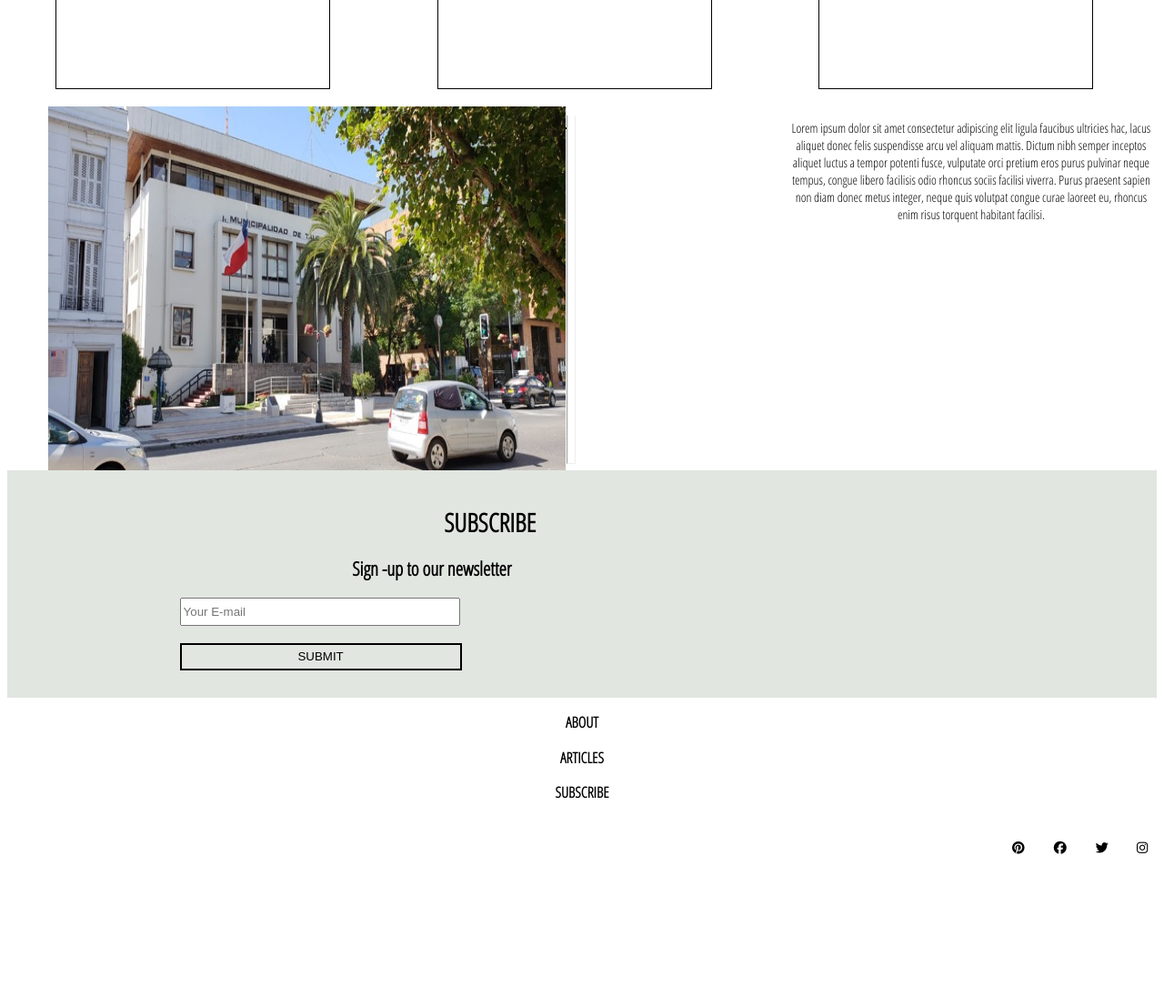
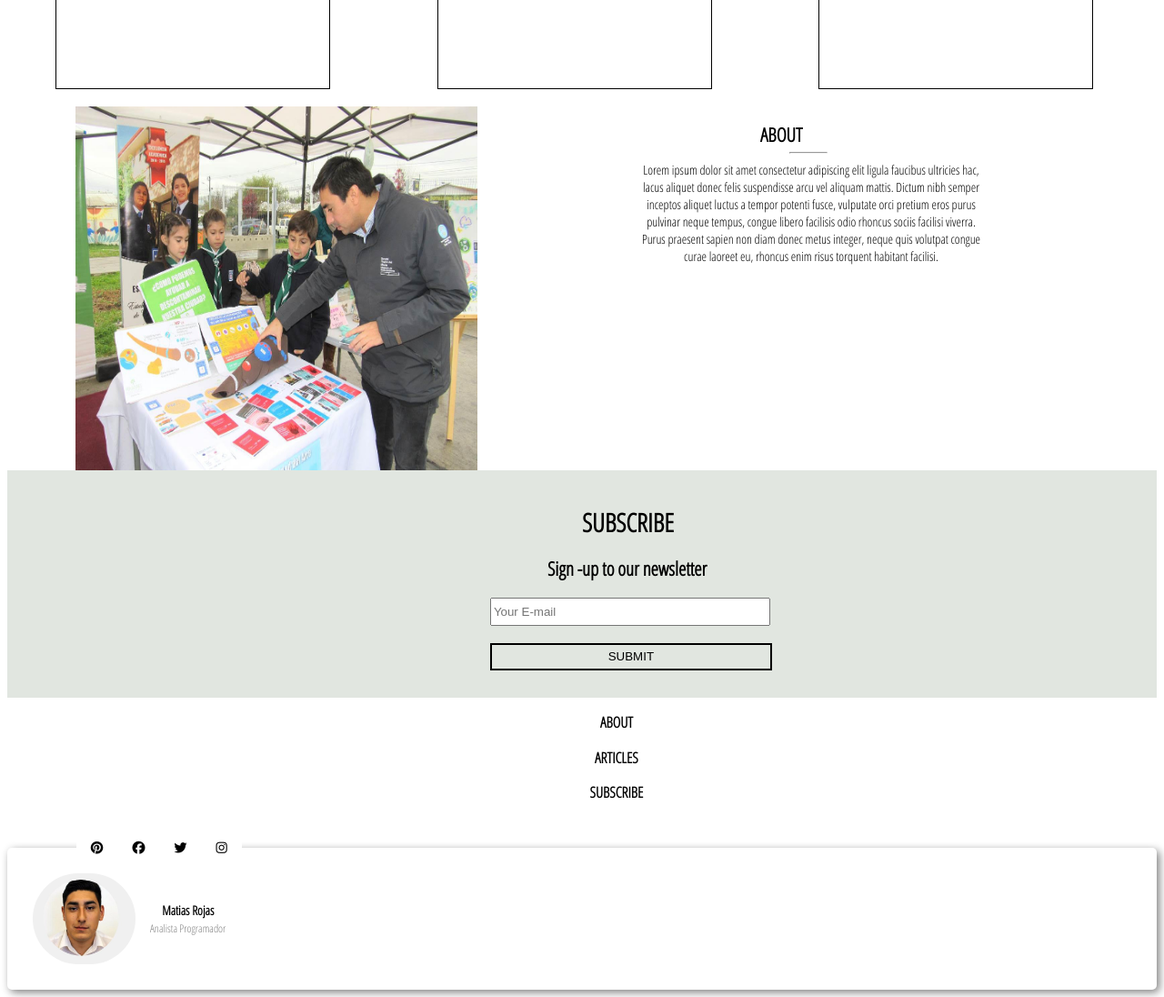
Before and after one commit to MatiasRojasF/Prueba1_matias_rojas, a plain HTML site: page index.html in a window 1280 px wide. Shown: the part 1160-2256 px from the top of the page at 91% size. Before the commit the page ends 2123 px from the top, so only its background shows below. Drawn offline with Linux system fonts and the light colour scheme.

Commit message:
commit final trabajo finalizado

```diff
--- a/index.html
+++ b/index.html
@@ -10,7 +10,7 @@
   <body>
 <div id="caja1">
     <ul>
-      <li style="float:left;"><a href="#">LO</a></li>
+      <li style="float:left;"><a href="#">MUNICIPALIDAD DE TALCA</a></li>
       <li><a href="#" style="border:2px solid black;">SUBSCRIBE</a></li>
       <li><a href="#">ARTICLES</a></li>
     <li ><a href="#">ABOUT</a></li>
@@ -28,7 +28,7 @@
       <div id="br"></div>
 
       <div class="bx-1">
-        <img src="img/foto1.jpeg" alt="">
+        <img src="img/foto1.jpg" alt="">
         <hr id="style_hr">
         <p>
           Lorem ipsum dolor sit amet consectetur adipiscing elit ligula faucibus ultricies hac, lacus aliquet donec felis suspendisse arcu vel aliquam mattis. Dictum nibh semper inceptos aliquet luctus a tempor potenti fusce, vulputate orci pretium eros purus pulvinar neque tempus, congue libero facilisis odio rhoncus sociis facilisi viverra. Purus praesent sapien non diam donec metus integer, neque quis volutpat congue curae laoreet eu, rhoncus enim risus torquent habitant facilisi.
@@ -36,7 +36,7 @@
       </div>
       <div id="br"></div>
       <div class="bx-2">
-        <img src="img/foto1.jpeg" alt="">
+        <img src="img/foto2.jpg" alt="">
         <hr id="style_hr">
         <p>
           Lorem ipsum dolor sit amet consectetur adipiscing elit ligula faucibus ultricies hac, lacus aliquet donec felis suspendisse arcu vel aliquam mattis. Dictum nibh semper inceptos aliquet luctus a tempor potenti fusce, vulputate orci pretium eros purus pulvinar neque tempus, congue libero facilisis odio rhoncus sociis facilisi viverra. Purus praesent sapien non diam donec metus integer, neque quis volutpat congue curae laoreet eu, rhoncus enim risus torquent habitant facilisi.
@@ -44,7 +44,7 @@
       </div>
       <div id="br"></div>
       <div class="bx-3">
-        <img src="img/foto1.jpeg" alt="">
+        <img src="img/foto3.jpg" alt="">
         <hr id="style_hr">
         <p>
           Lorem ipsum dolor sit amet consectetur adipiscing elit ligula faucibus ultricies hac, lacus aliquet donec felis suspendisse arcu vel aliquam mattis. Dictum nibh semper inceptos aliquet luctus a tempor potenti fusce, vulputate orci pretium eros purus pulvinar neque tempus, congue libero facilisis odio rhoncus sociis facilisi viverra. Purus praesent sapien non diam donec metus integer, neque quis volutpat congue curae laoreet eu, rhoncus enim risus torquent habitant facilisi.
@@ -56,7 +56,7 @@
   <div class="caja4">
     <h2 id="titleA">ABOUT</h2>
     <hr id="style_hr">
-    <img src="img/foto1.jpeg">
+    <img src="img/foto4.jpg">
     <div id="br"></div>
 
     <p>
@@ -83,6 +83,16 @@
         <li><a href="#"><i class="fab fa-pinterest"></i></a></li>
     </ul>
     </div>
+    <div class="caja_personal">
+        <div class="contacto">
+            <img src="img/perfil.jpg" >
+            <div class="info">
+                <p>Matias Rojas <br>
+                    <span class="cargo">Analista Programador</span>
+                </p>
+            </div>
+        </div>
+    </div>
     <script src="https://kit.fontawesome.com/15b41f972f.js" crossorigin="anonymous"></script>
   </body>
 </html>
--- a/style.css
+++ b/style.css
@@ -109,7 +109,34 @@ height: 400px;
 }
 #caja6 i{
   border-radius: 50%;
-  margin-left: 50%;
+  margin-left: 0px;
+}
+.caja_personal{
+    margin-top: 50px;
+    padding: 28px;
+    box-shadow: 3px 3px 10px gray;
+    border-radius: 5px;
+}
+.contacto{
+    display: flex;
+    align-items: center;
+}
+.contacto img{
+    height: 100px;
+    border-radius: 50px;
+    margin-right: 16px;
+}
+.info{
+    display: flex;
+    flex-direction: column;
+}
+.info p{
+    font-weight: bold;
+}
+.cargo{
+    color: gray;
+    font-weight: 400;
+    font-size: 12px;
 }
 @media screen and (min-width:520px){
 }
@@ -142,16 +169,52 @@ height: 400px;
   height: 400px;
 }
 .caja4{
+  width: 100%;
 display: flex;
 }
 
 .caja4 img{
-width: 45%;
-margin-left: -580px;
+width: 35%;
+margin-left: 75px;
 height: 400px;
 }
+.caja4 #style_hr{
+  position: absolute;
+  margin-left: 860px;
+  margin-top: 50px;
+
+}
 .caja4 h2{
-margin-left: 500px;
+  position: absolute;
+  left: 260px;
+
+}
+.caja4 p{
+  position: absolute;
+  width: 30%;
+  margin-top: 60px;
+  left: 700px;
+}
+.caja5 h1{
+  margin-left: 50%;
+}
+.caja5 h2{
+  margin-left: 47%;
+}
+.caja5 input{
+  margin-left: 42%;
+}
+.caja5 button{
+
+  margin-left: 42%;
+
+}
+#caja6 {
+  margin-left: 6%;
+}
+#caja6 ul{
+  float: left;
 }
 
+
 }
```
Also changed, not shown: img/foto2.jpg (added), img/foto3.jpg (added), img/foto4.jpg (added), img/foto5.jpg (added), img/perfil.jpg (added).
